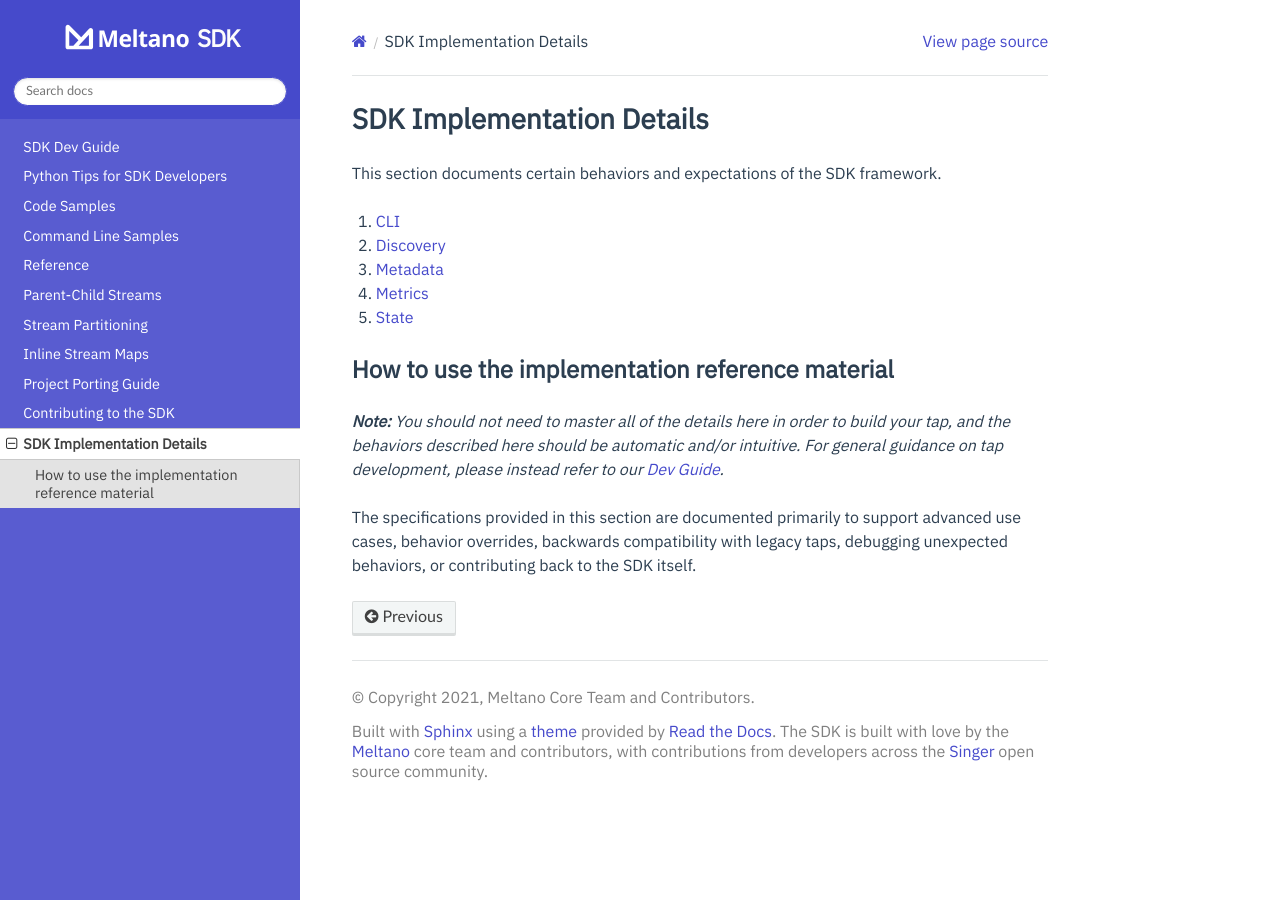
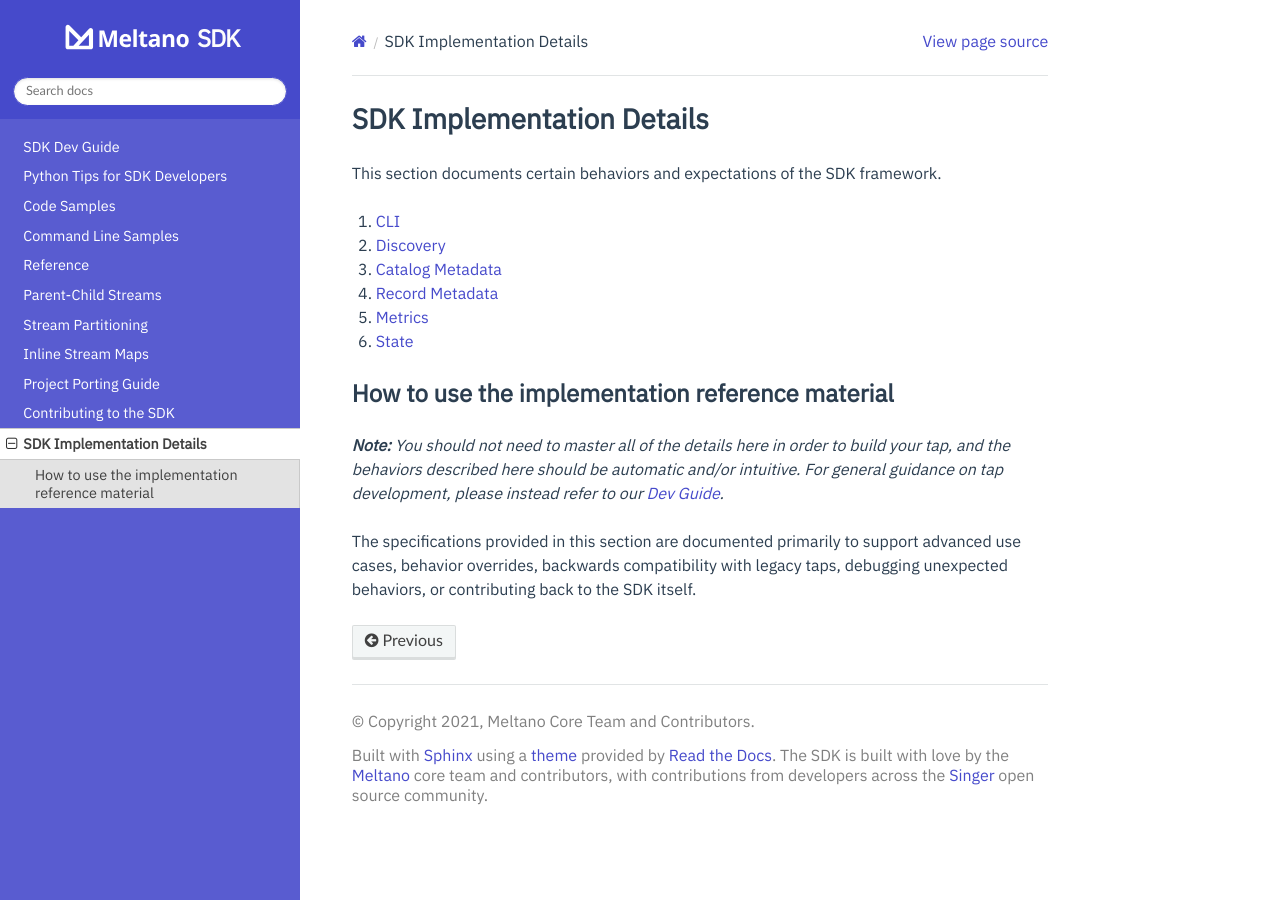
Before and after one commit to meltano/sdk, a Sphinx documentation site: the page built from docs/implementation/README.md, in a window 1280 px wide. Built offline with Sphinx 7.4.7 and the Read the Docs theme 2.0.0, drawn with Linux system fonts in a browser that asks for light colours.

Commit message:
add record property docs

```diff
--- a/docs/implementation/README.md
+++ b/docs/implementation/README.md
@@ -4,9 +4,10 @@
 
 1. [CLI](./cli.md)
 2. [Discovery](./discovery.md)
-3. [Metadata](./discovery.md)
-4. [Metrics](./discovery.md)
-5. [State](./state.md)
+3. [Catalog Metadata](./catalog_metadata.md)
+4. [Record Metadata](./record_metadata.md)
+5. [Metrics](./discovery.md)
+6. [State](./state.md)
 
 ## How to use the implementation reference material
 
```
Also changed, not shown: docs/implementation/record_metadata.md (added, +12 -0 lines), docs/implementation/catalog_metadata.md (renamed from docs/implementation/metadata.md).
